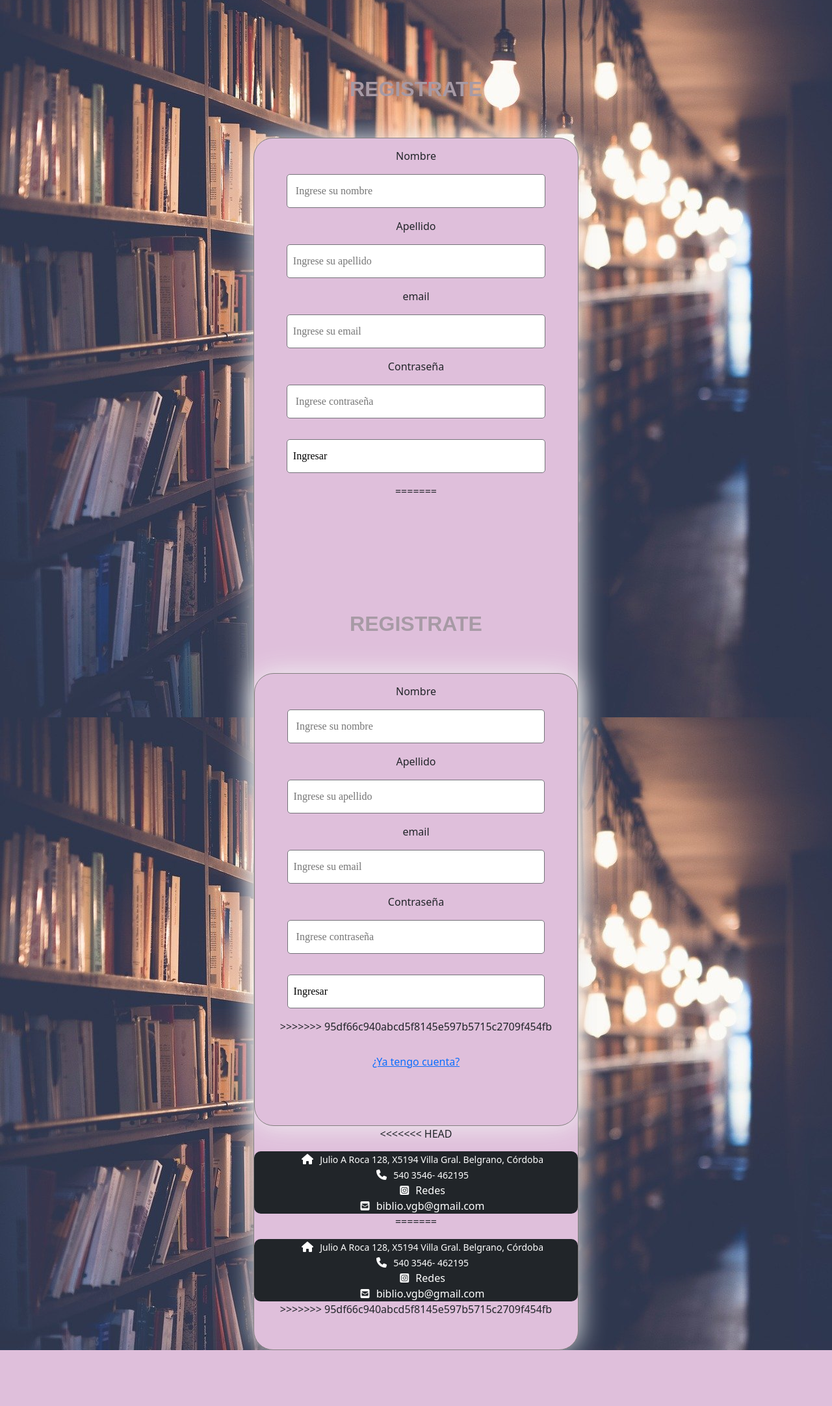
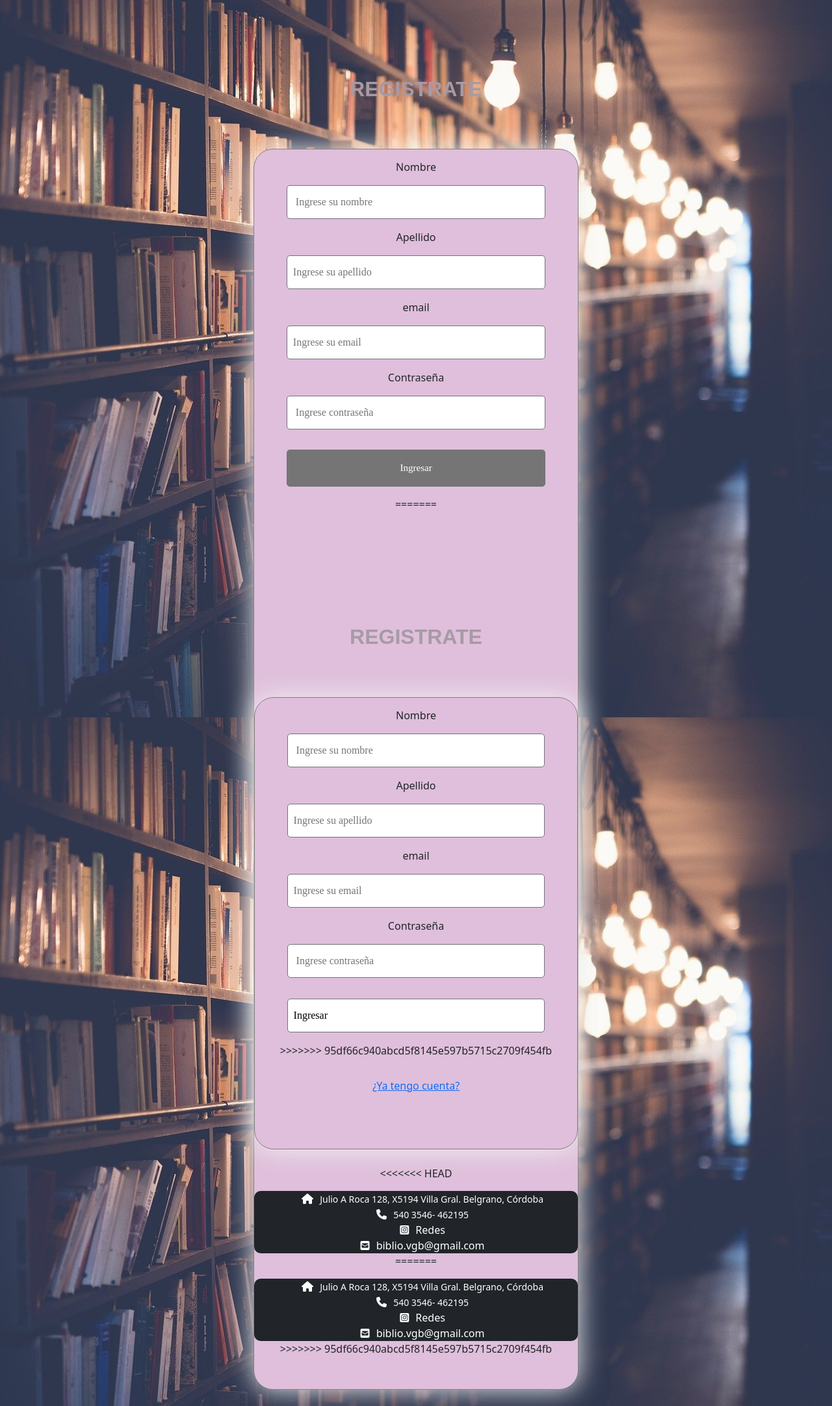
Before and after one commit to PPROF1-2021/a1-g6-grupo-6-manuel-belgrano, a PHP site: page /registro.html in a window 1280 px wide. Shown: the part 79-2243 px from the top of the page at 65% size. Before the commit the page ends 2157 px from the top, so only its background shows below. Run offline with PHP 8.4, Linux system fonts and the light colour scheme; some libraries are stand-ins or nearby versions.

Commit message:
Update estilo.registro.css

```diff
--- a/Pagina_Web/css/estilo.registro.css
+++ b/Pagina_Web/css/estilo.registro.css
@@ -8,6 +8,11 @@
         background: rgb(223, 191, 219);
         border-radius: 30px;
         box-shadow: 0px 0px 40px #f2f2f2;
+        box-sizing: border-box;
+        padding-top: 15px;
+        padding-bottom: 10%;
+        margin: 5% auto;
+        text-align: center;
     }
 
     .registro-header h2 {
@@ -24,14 +29,6 @@
         color: #616063;
     }
 
-.registro-form {
-    box-sizing: border-box;
-    padding-top: 15px;
-    padding-bottom: 10%;
-
-    text-align: center;
-}
-
     .registro input {
         max-width: 600px;
         width: 80%;
@@ -44,23 +41,16 @@
         padding-left: 9px;
     }
 
-<<<<<<< HEAD
-.footer{
-=======
     .footer {
->>>>>>> 95df66c940abcd5f8145e597b5715c2709f454fb
         margin-top: 15px;
         padding-left: 10px;
         border-radius: 10px;
     }
-<<<<<<< HEAD
-=======
 
-.login-button {
+    .registro-button {
         background-color: #757575;
         color: white;
         padding: 5px 5px;
         text-align: center;
         font-size: 15px;
     }
->>>>>>> 95df66c940abcd5f8145e597b5715c2709f454fb
```
Lines whose indentation alone changed are shown as unchanged.
